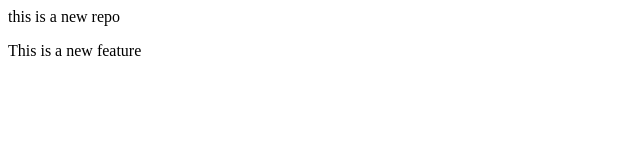
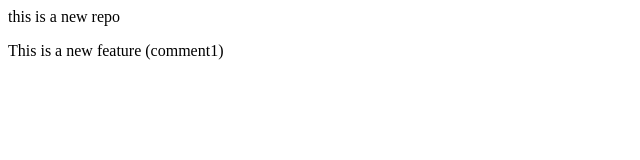
Before and after one commit to royespalash/LocalRepo, a plain HTML site: page cloneProject/index.html in a window 1280 px wide. Shown: the full height of the page, 0-640 px from the left. Drawn offline with Linux system fonts and the light colour scheme.

Commit message:
comment1

```diff
--- a/cloneProject/index.html
+++ b/cloneProject/index.html
@@ -1,2 +1,2 @@
 <p>this is a new repo</p>
-<p>This is a new feature</p>
+<p>This is a new feature (comment1)</p>
```
